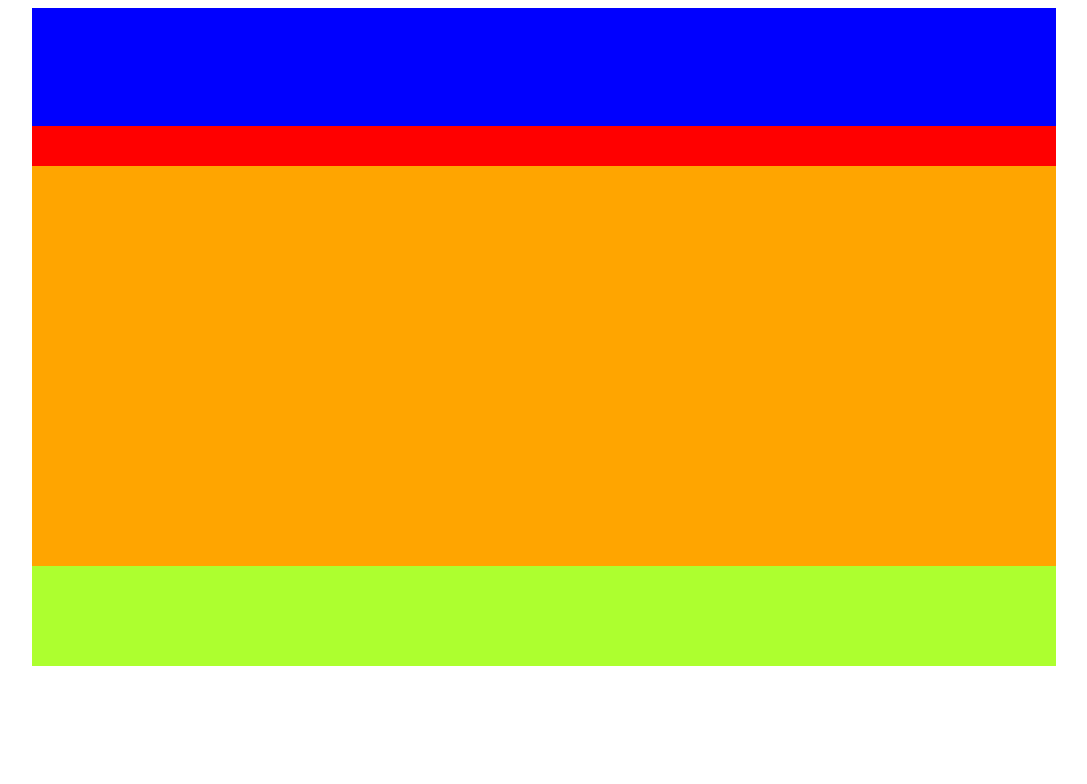
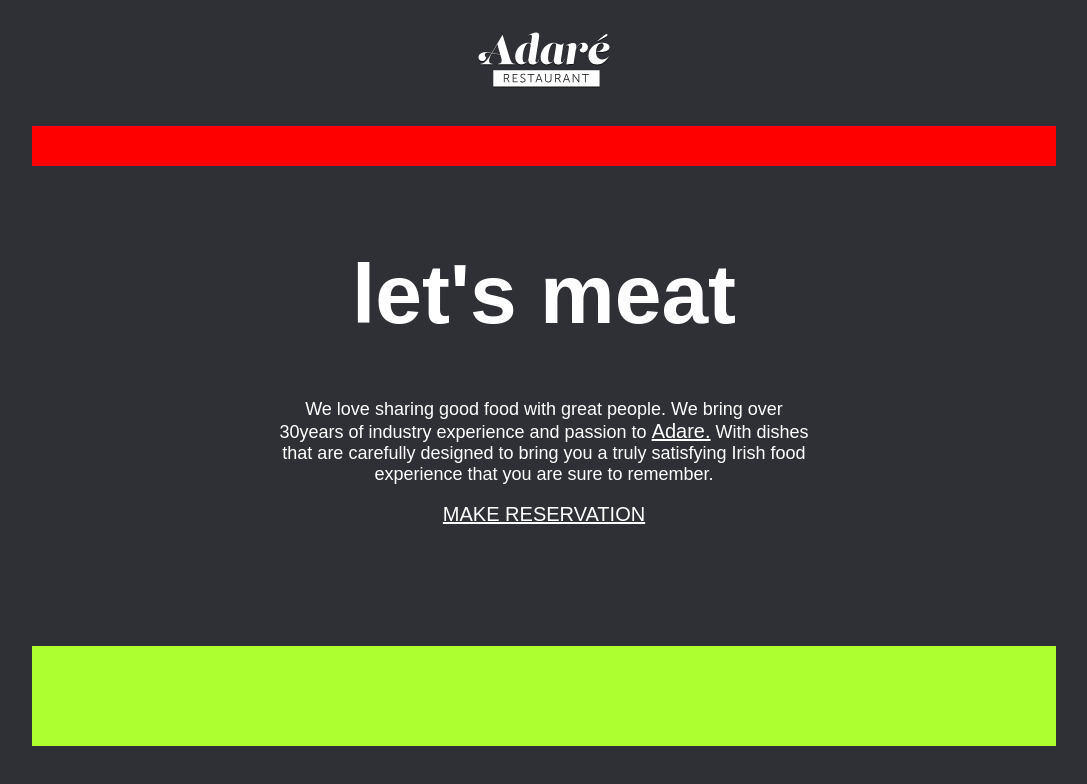
Before and after one commit to Gilber-Magnus/HtmlCss-Restaurant-project, a plain HTML site: page index.html in a window 1280 px wide. Shown: the whole page, without its empty margins (96-1183 px from the left). Drawn offline with Linux system fonts and the light colour scheme.

Commit message:
Hello Javascripters

```diff
--- a/index.html
+++ b/index.html
@@ -11,6 +11,7 @@
 <div class="wrapper">
 
 <header>
+    <img src="images/logo-adare-restaurant.png" alt="Logo for Adare Restaurant">
 </header>
 
 
@@ -19,6 +20,9 @@
 
 
 <main>
+    <h1> let's meat</h1>
+    <p>We love sharing good food with great people. We bring over 30years of industry experience and passion to <a href="#">Adare.</a>  With dishes that are carefully designed to bring you a truly satisfying Irish food experience that you are sure to remember.</p>
+    <a href="https://kenyakitchen.co.uk/" target="_blank">MAKE RESERVATION</a>
 </main>
 
 
--- a/style.css
+++ b/style.css
@@ -1,3 +1,7 @@
+body{
+    background-color: #2F3035;
+}
+
 .wrapper{
     margin-left: auto;
     margin-right: auto;
@@ -6,8 +10,8 @@
 
 
 header {
-    background-color: blue;
     height: 118px;
+    text-align: center;
 }
 
 nav {
@@ -16,11 +20,33 @@ nav {
 }
 
 main {
-    background-color: orange;
     height: 400px;
+    text-align: center;
+    padding-left: 240px;
+    padding-right: 240px;
+    margin-top: 80px;
 }
 
 footer {
     background-color: greenyellow;
     height: 100px;
 }
+
+h1{
+    font-size: 84px;
+    color: white;
+    font-family: Arial, Helvetica, sans-serif;
+}
+
+p{
+    font-size: 18px;
+    color: white;
+    font-family: Arial, Helvetica, sans-serif;
+}
+
+a{
+    color: white;
+    font-size: 20px;
+    font-family: Arial, Helvetica, sans-serif;
+    /* text-decoration: none; */
+}
```
Also changed, not shown: images/logo-adare-restaurant.png (added).
